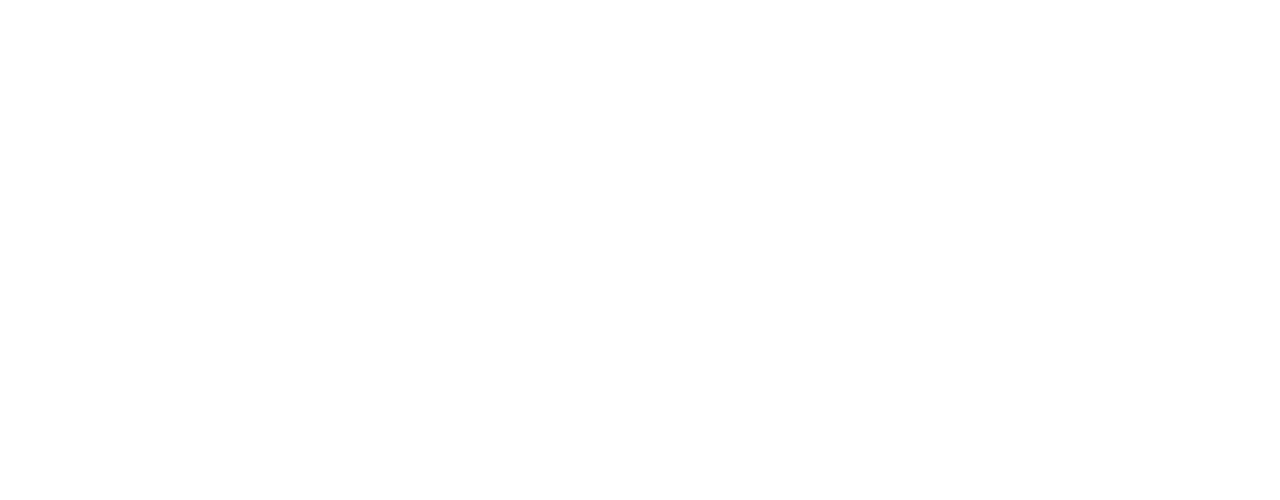
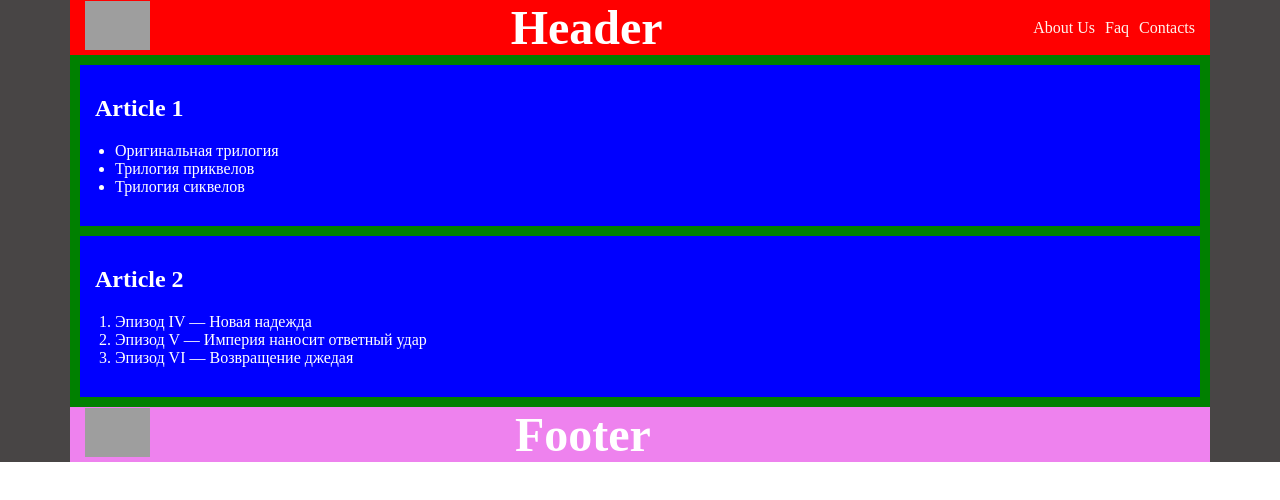
Before and after one commit to js-tasks-ru/htmlcss-20210916_ivansacara, a website: page 02-dz0/01-semantic-mockup/solution.html in a window 1280 px wide. Drawn offline with Linux system fonts and the light colour scheme; grey boxes are pictures that could not be loaded.

Commit message:
02-dz0 FINISH

```diff
--- /dev/null
+++ b/02-dz0/01-semantic-mockup/css/style.css
@@ -0,0 +1,89 @@
+*{
+    box-sizing: border-box;
+    padding: 0;
+    margin: 0;
+}
+.container{
+    max-width: 1140px;
+    width: 100%;
+    margin: 0 auto;
+}
+
+.header,
+.main,
+.footer {
+    background: #484545;
+}
+
+.header__inner {
+    padding: 0 15px;
+    display: flex;
+    justify-content: space-between;
+    align-items: center;
+    background: red;
+}
+.logo__img {
+    max-width: 65px;
+    height: auto;
+    display: inline-block;
+}
+.header__title {
+    color: #FFF;
+    font-size: 48px;
+
+}
+.nav__list {
+    display: flex;
+}
+.nav__item {
+    list-style-type: none;
+    margin-left: 10px;
+}
+.nav__link {
+    text-decoration: none;
+    color: seashell;
+}
+.nav__link:hover{
+    color: slateblue;
+}
+ .about{
+    background-color: green;
+    padding: 10px 0;
+}
+.about__inner {
+    padding: 30px 15px;
+    background-color: blue;
+    margin-left: 10px;
+    margin-right: 10px;
+
+}
+.about__inner+.about__inner{
+    margin-top: 10px;
+}
+.about__title {
+    margin-bottom: 20px;
+    color: #fff;
+}
+.about__list {
+    margin-left: 20px;
+
+}
+.about__item {
+    color: #fff;
+    font-weight: 500;
+}
+
+.footer__inner {
+    padding: 0 15px;
+    background-color: violet;
+    display: flex;
+    align-items: center;
+
+}
+.footer__title {
+    color: #FFF;
+    font-size: 48px;
+    display: inline-block;
+    text-align: center;
+    width: 78%;
+}
--- a/02-dz0/01-semantic-mockup/solution.html
+++ b/02-dz0/01-semantic-mockup/solution.html
@@ -1,4 +1,72 @@
 <!DOCTYPE html>
+<link rel="stylesheet" href="css/style.css">
 <html lang="ru">
-    <!-- Ваше решение -->
+
+<body>
+    <header class="header">
+        <div class="container">
+            <div class="header__inner">
+                <div class="logo">
+                    <a href="" class="logo__link">
+                        <img class="logo__img" src="https://cdn.pixabay.com/photo/2017/08/05/11/16/logo-2582748_640.png"
+                            alt="">
+                    </a>
+                </div>
+                <h1 class="header__title">Header</h1>
+                <nav class="nav">
+                    <ul class="nav__list">
+                        <li class="nav__item">
+                            <a class="nav__link" href="#">About Us</a>
+                        </li>
+                        <li class="nav__item">
+                            <a class="nav__link" href="#">Faq</a>
+                        </li>
+                        <li class="nav__item">
+                            <a class="nav__link" href="#">Contacts</a>
+                        </li>
+                    </ul>
+                </nav>
+            </div>
+        </div>
+    </header>
+
+    <main class="main">
+        <div class="container">
+            <section class="about">
+                <article class="about__inner">
+                    <h2 class="about__title">Article 1</h2>
+                    <ul class="about__list">
+                        <li class="about__item">Оригинальная трилогия</li>
+                        <li class="about__item">Трилогия приквелов</li>
+                        <li class="about__item">Трилогия сиквелов</li>
+                    </ul>
+                </article>
+                <article class="about__inner">
+                    <h2 class="about__title">Article 2</h2>
+                    <ul class="about__list">
+                        <ol class="about__list-number">
+                            <li class="about__item">Эпизод IV — Новая надежда</li>
+                            <li class="about__item">Эпизод V — Империя наносит ответный удар</li>
+                            <li class="about__item">Эпизод VI — Возвращение джедая</li>
+                        </ol>
+                    </ul>
+                </article>
+            </section>
+        </div>
+    </main>
+    <footer class="footer">
+        <div class="container">
+            <div class="footer__inner">
+                <div class="logo">
+                    <a href="" class="logo__link">
+                        <img class="logo__img" src="https://cdn.pixabay.com/photo/2017/08/05/11/16/logo-2582748_640.png"
+                            alt="">
+                    </a>
+                </div>
+                <h2 class="footer__title">Footer</h2>
+            </div>
+        </div>
+    </footer>
+</body>
+
 </html>
```
